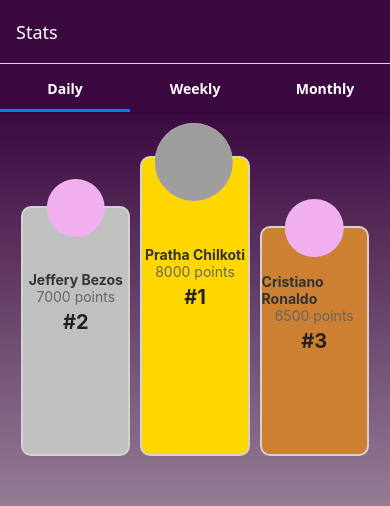
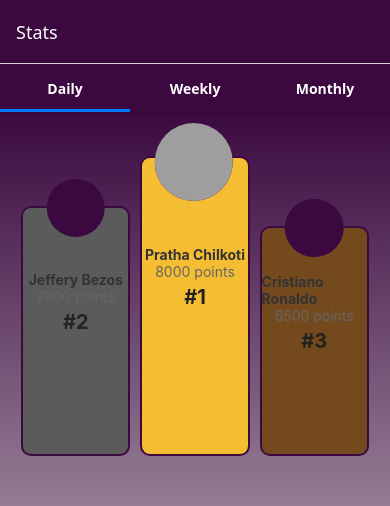
Before and after one commit to mohitcnsia/apprec8, a React Native app: screen /Stats in a window 390 px wide. Shown: the top 506 px of the page. Built offline with nearby package versions, Linux system fonts and the light colour scheme; grey boxes are pictures that could not be loaded.

Commit message:
Styling changes to make the view easy on eyes

```diff
--- a/components/common/LeaderCard.js
+++ b/components/common/LeaderCard.js
@@ -39,7 +39,7 @@
     width: windowWidth * 0.28,
     height: windowHeight * 0.3,
     backgroundColor: Colors.primaryMaroon100,
-    borderColor: Colors.primaryLightGray,
+    borderColor: Colors.primaryDarkMaroon,
     borderWidth: 2,
     shadowColor: "black",
     shadowOpacity: 0.5,
@@ -56,7 +56,7 @@
     left: "50%",
     transform: [{ translateX: -IMAGE_SIZE / 2 }], // Center the image
     borderRadius: IMAGE_SIZE / 2,
-    backgroundColor: Colors.primaryLightPink,
+    backgroundColor: Colors.primaryDarkMaroon,
     width: IMAGE_SIZE,
     height: IMAGE_SIZE,
     top: -IMAGE_OFFSET,
@@ -66,7 +66,7 @@
     left: "40%",
     transform: [{ translateX: -IMAGE_SIZE / 2 }], // Center the image
     borderRadius: (windowWidth * 0.2) / 2,
-    backgroundColor: Colors.primaryLightPink,
+    backgroundColor: Colors.primaryDarkMaroon,
     width: windowWidth * 0.2,
     height: windowWidth * 0.2,
     top: -IMAGE_OFFSET * 1.2,
--- a/screens/quiz/LeaderboardScreen.js
+++ b/screens/quiz/LeaderboardScreen.js
@@ -100,9 +100,9 @@
     alignItems: "flex-end",
     padding: 20,
   },
-  silver: { backgroundColor: "#C0C0C0", height: 250 },
-  gold: { backgroundColor: "#FFD700", height: 300 },
-  bronze: { backgroundColor: "#CD7F32", height: 230 },
+  silver: { backgroundColor: "#5c5b5b", height: 250 },
+  gold: { backgroundColor: "#f5bd31", height: 300 },
+  bronze: { backgroundColor: "#74491e", height: 230 },
 });
 
 export default Stats;
```
